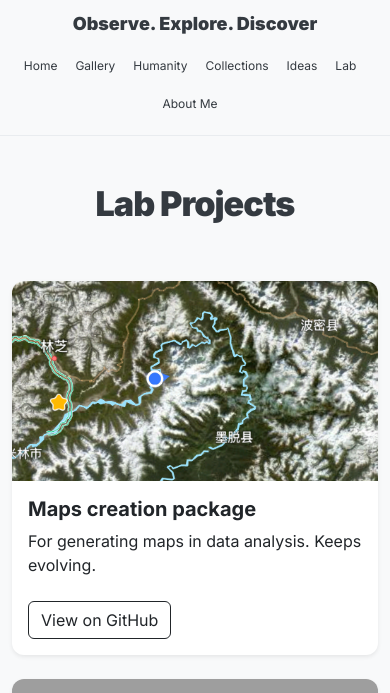
After one commit to kovzhu/mySite, a Flask app: page /lab in a window 390 px wide. The commit adds this page. Shown: the top 693 px of the page. Run offline with Flask 3, Linux system fonts and the light colour scheme; some libraries are stand-ins or nearby versions; grey boxes are pictures that could not be loaded.

Commit message:
feat: add Lab page with project display and management for admin users.

```diff
--- a/mySite/app.py
+++ b/mySite/app.py
@@ -425,6 +425,18 @@ class FragmentedQuotePhoto(db.Model):
     created_at = db.Column(db.DateTime, default=datetime.utcnow)
 
 
+class LabProject(db.Model):
+    """
+    LabProject model for the Lab page.
+    """
+    id = db.Column(db.Integer, primary_key=True)
+    title = db.Column(db.String(100), nullable=False)
+    description = db.Column(db.Text, nullable=False)
+    github_url = db.Column(db.String(200))
+    image_filename = db.Column(db.String(255))
+    created_at = db.Column(db.DateTime, default=datetime.utcnow)
+
+
 # --- Authentication Routes ---
 
 
@@ -661,6 +673,55 @@ def ideas():
         can_download = True
 
     return render_template("ideas.html", quotes=quotes, categories=categories, can_download=can_download)
+
+@app.route("/lab")
+def lab():
+    """Lab page showcasing Python projects and tools."""
+    projects = LabProject.query.order_by(LabProject.created_at.desc()).all()
+    return render_template("lab.html", projects=projects)
+
+@app.route("/lab/add", methods=["POST"])
+@admin_required
+def add_lab_project():
+    title = request.form.get("title")
+    description = request.form.get("description")
+    github_url = request.form.get("github_url")
+
+    # Handle image upload
+    image_filename = None
+    if 'image' in request.files:
+        file = request.files['image']
+        if file and file.filename != '':
+            filename = secure_filename(file.filename)
+            # Save to static/lab/
+            lab_dir = os.path.join(app.static_folder, 'lab')
+            os.makedirs(lab_dir, exist_ok=True)
+            file.save(os.path.join(lab_dir, filename))
+            image_filename = f"lab/{filename}"
+
+    # Use placeholder if no image
+    if not image_filename:
+         image_filename = "https://via.placeholder.com/400x200?text=" + quote(title)
+
+    new_project = LabProject(
+        title=title,
+        description=description,
+        github_url=github_url,
+        image_filename=image_filename
+    )
+    db.session.add(new_project)
+    db.session.commit()
+    flash("Project added successfully!", "success")
+    return redirect(url_for('lab'))
+
+@app.route("/lab/delete/<int:project_id>", methods=["POST"])
+@admin_required
+def delete_lab_project(project_id):
+    project = LabProject.query.get_or_404(project_id)
+    db.session.delete(project)
+    db.session.commit()
+    flash("Project deleted.", "success")
+    return redirect(url_for('lab'))
 
 
 # --- Library Routes ---
--- a/mySite/templates/base.html
+++ b/mySite/templates/base.html
@@ -66,7 +66,7 @@
                     class="{% if request.endpoint == 'collections' %}nav-active{% endif %}">Collections</a>
                 <a href="{{ url_for('ideas') }}"
                     class="{% if request.endpoint == 'ideas' %}nav-active{% endif %}">Ideas</a>
-                <a href="{{ url_for('index') }}#ideas">Lab</a>
+                <a href="{{ url_for('lab') }}">Lab</a>
                 <a href="{{ url_for('about') }}" class="{% if request.endpoint == 'about' %}nav-active{% endif %}">About
                     Me</a>
                 {% if current_user.is_authenticated and current_user.is_admin() %}
--- /dev/null
+++ b/mySite/templates/lab.html
@@ -0,0 +1,98 @@
+{% extends "base.html" %}
+
+{% block title %}Lab - K.{% endblock %}
+
+{% block content %}
+<div class="container py-5">
+    <div class="d-flex justify-content-between align-items-center mb-5">
+        <h2 class="display-4 text-center flex-grow-1"
+            style="font-family: 'Inter', sans-serif; font-weight: 900; letter-spacing: -1px;">Lab Projects</h2>
+        {% if current_user.is_authenticated and current_user.is_admin() %}
+        <button type="button" class="btn btn-dark" data-bs-toggle="modal" data-bs-target="#addProjectModal">
+            <i class="bi bi-plus-lg"></i> Add Project
+        </button>
+        {% endif %}
+    </div>
+
+    <div class="row g-4">
+        {% for project in projects %}
+        <div class="col-md-4">
+            <div class="card h-100 border-0 shadow-sm"
+                style="border-radius: 12px; overflow: hidden; transition: transform 0.3s ease;">
+                {% if project.image_filename.startswith('http') %}
+                <img src="{{ project.image_filename }}" class="card-img-top" alt="{{ project.title }}"
+                    style="height: 200px; object-fit: cover;">
+                {% else %}
+                <img src="{{ url_for('static', filename=project.image_filename) }}" class="card-img-top"
+                    alt="{{ project.title }}" style="height: 200px; object-fit: cover;">
+                {% endif %}
+
+                <div class="card-body d-flex flex-column">
+                    <h5 class="card-title fw-bold">{{ project.title }}</h5>
+                    <p class="card-text flex-grow-1">{{ project.description }}</p>
+                    <div class="d-flex justify-content-between align-items-center mt-2">
+                        <a href="{{ project.github_url }}" target="_blank" class="btn btn-outline-dark"
+                            style="border-radius: 6px;">
+                            <i class="bi bi-github"></i> View on GitHub
+                        </a>
+                        {% if current_user.is_authenticated and current_user.is_admin() %}
+                        <form action="{{ url_for('delete_lab_project', project_id=project.id) }}" method="POST"
+                            onsubmit="return confirm('Are you sure you want to delete this project?');">
+                            <button type="submit" class="btn btn-sm btn-danger">Delete</button>
+                        </form>
+                        {% endif %}
+                    </div>
+                </div>
+            </div>
+        </div>
+        {% else %}
+        <div class="col-12 text-center py-5">
+            <p class="text-muted fs-5">No projects in the lab yet.</p>
+        </div>
+        {% endfor %}
+    </div>
+</div>
+
+<!-- Add Project Modal -->
+{% if current_user.is_authenticated and current_user.is_admin() %}
+<div class="modal fade" id="addProjectModal" tabindex="-1" aria-labelledby="addProjectModalLabel" aria-hidden="true">
+    <div class="modal-dialog">
+        <div class="modal-content">
+            <div class="modal-header">
+                <h5 class="modal-title" id="addProjectModalLabel">Add New Project</h5>
+                <button type="button" class="btn-close" data-bs-dismiss="modal" aria-label="Close"></button>
+            </div>
+            <form action="{{ url_for('add_lab_project') }}" method="POST" enctype="multipart/form-data">
+                <div class="modal-body">
+                    <div class="mb-3">
+                        <label for="title" class="form-label">Title</label>
+                        <input type="text" class="form-control" id="title" name="title" required>
+                    </div>
+                    <div class="mb-3">
+                        <label for="description" class="form-label">Description</label>
+                        <textarea class="form-control" id="description" name="description" rows="3" required></textarea>
+                    </div>
+                    <div class="mb-3">
+                        <label for="github_url" class="form-label">GitHub URL</label>
+                        <input type="url" class="form-control" id="github_url" name="github_url" required>
+                    </div>
+                    <div class="mb-3">
+                        <label for="image" class="form-label">Project Image (Optional)</label>
+                        <input type="file" class="form-control" id="image" name="image" accept="image/*">
+                        <div class="form-text">If left blank, a placeholder will be generated.</div>
+                    </div>
+                </div>
+                <div class="modal-footer">
+                    <button type="button" class="btn btn-secondary" data-bs-dismiss="modal">Close</button>
+                    <button type="submit" class="btn btn-primary">Add Project</button>
+                </div>
+            </form>
+        </div>
+    </div>
+</div>
+{% endif %}
+{% endblock %}
+
+{% block scripts %}
+{{ super() }}
+{% endblock %}
```
Also changed, not shown: mySite/migrations/versions/c5df7b37c9b5_add_labproject_model.py (added, +36 -0 lines), mySite/database.db, mySite/static/lab/IMG_1944.jpg (added), 1 other file.
